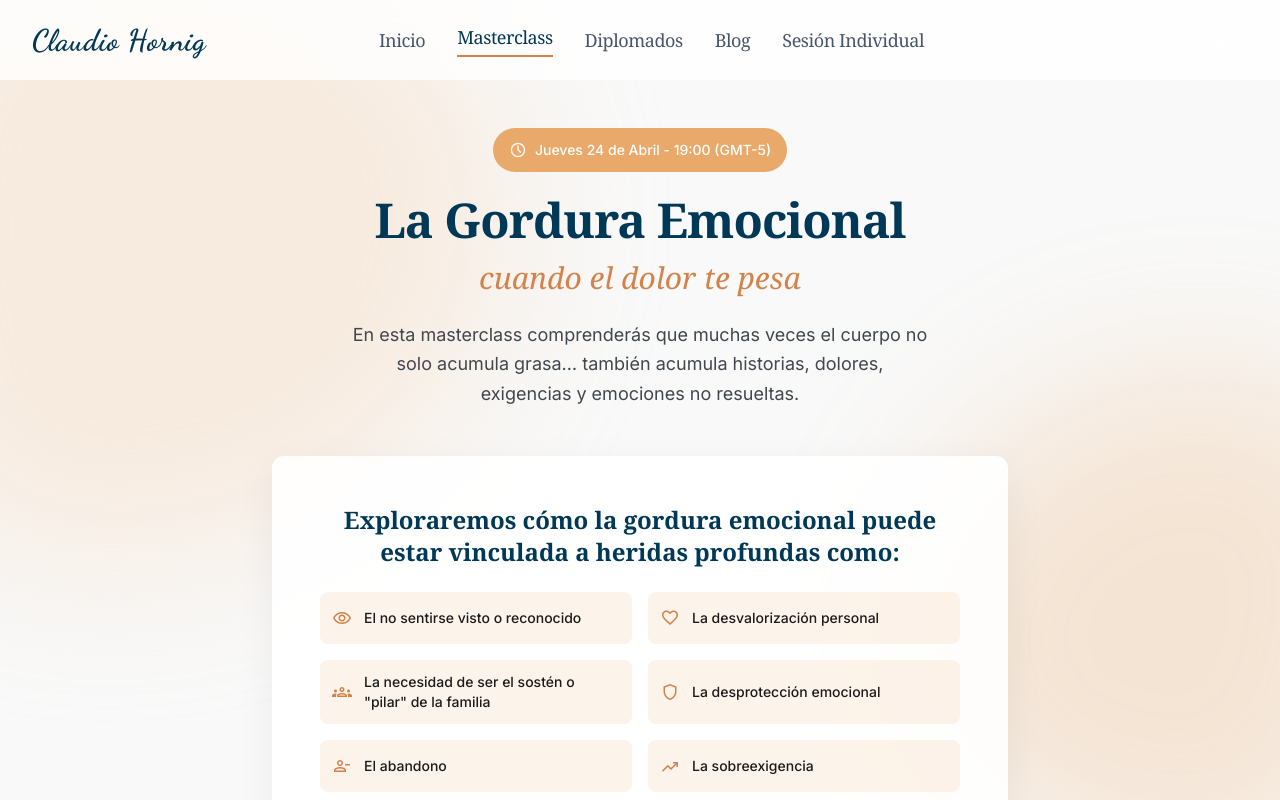
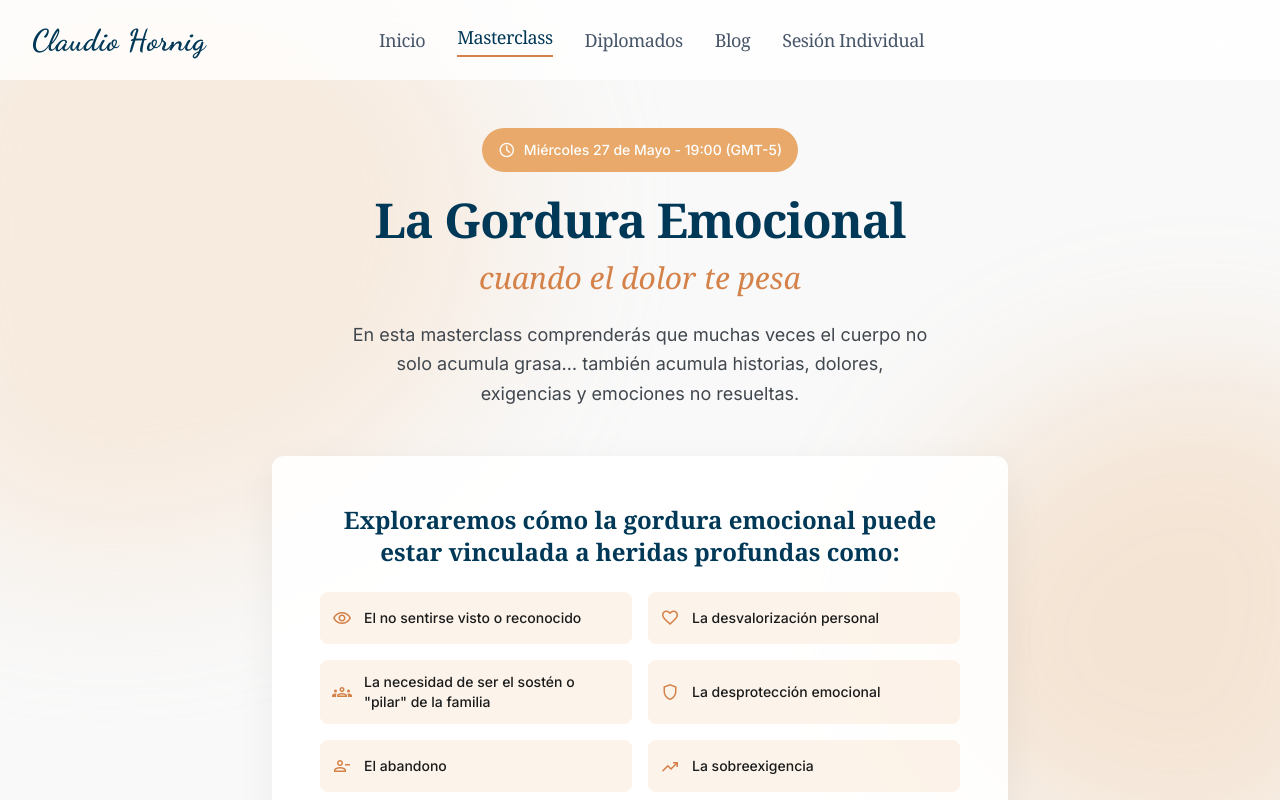
Before and after one commit to nehuenmartinsj-boop/WebClaudioHornig, a website: page masterclass.html in a window 1280 px wide. Shown: the top 800 px of the page. Drawn offline with nearby package versions, Linux system fonts and the light colour scheme; a web font is replaced by a local one.

Commit message:
actualizar fecha de la masterclass a miercoles 27 de mayo

```diff
--- a/masterclass.html
+++ b/masterclass.html
@@ -216,7 +216,7 @@
 <div class="text-center mb-12 slide-in">
 <span class="inline-flex items-center gap-2 px-4 py-2 rounded-full bg-naranja-medio text-white text-sm font-medium mb-6">
 <span class="material-symbols-outlined text-lg">schedule</span>
-<span>Jueves 24 de Abril - 19:00 (GMT-5)</span>
+<span>Miércoles 27 de Mayo - 19:00 (GMT-5)</span>
 </span>
 <h1 class="font-headline text-4xl md:text-5xl text-primary font-bold tracking-tight mb-4" style="letter-spacing: -0.02em;">
         La Gordura Emocional
```
Also changed, not shown: index.html (+1 -1 lines).
